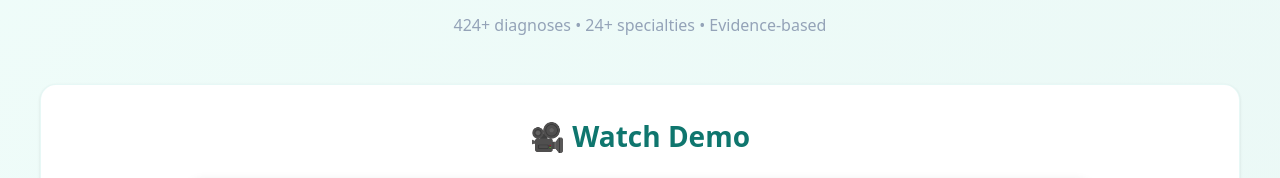
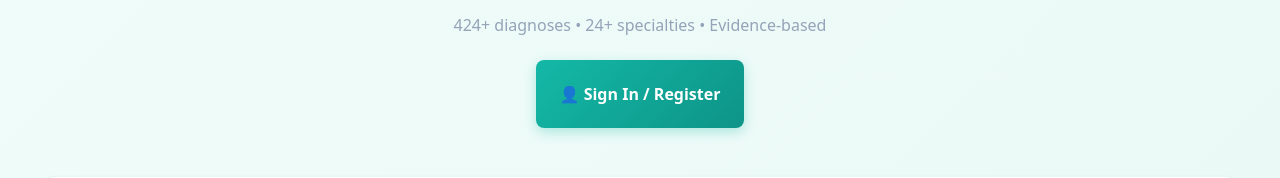
Before and after one commit to bevroy/RealDiag-Software, a Next.js app in the folder frontend/: page / in a window 1280 px wide. Shown: the part 434-612 px from the top of the page. Built offline with nearby package versions, Linux system fonts and the light colour scheme; no server answers; grey boxes are pictures that could not be loaded.

Commit message:
Move sign-in button to landing page, remove settings from symptom-search

```diff
--- a/frontend/pages/index.js
+++ b/frontend/pages/index.js
@@ -202,9 +202,29 @@ export default function Home() {
           <br />
           Real-Time Diagnostic Assistant
         </p>
-        <p style={{ margin: '0', color: '#94a3b8', fontSize: '1rem' }}>
+        <p style={{ margin: '0 0 1.5rem', color: '#94a3b8', fontSize: '1rem' }}>
           {treeCount ? `${treeCount}+` : '424+'} diagnoses • 24+ specialties • Evidence-based
         </p>
+
+        {/* Action Buttons */}
+        <div style={{ display: 'flex', gap: '1rem', justifyContent: 'center', flexWrap: 'wrap' }}>
+          <a href="/account" style={{
+            padding: '0.75rem 1.5rem',
+            background: 'linear-gradient(135deg, #14b8a6 0%, #0d9488 100%)',
+            color: 'white',
+            borderRadius: '8px',
+            textDecoration: 'none',
+            fontSize: '1rem',
+            fontWeight: '600',
+            display: 'inline-flex',
+            alignItems: 'center',
+            gap: '0.5rem',
+            boxShadow: '0 4px 12px rgba(20, 184, 166, 0.3)',
+            transition: 'all 0.2s'
+          }}>
+            👤 Sign In / Register
+          </a>
+        </div>
       </div>
 
       {/* Main Content */}
```
